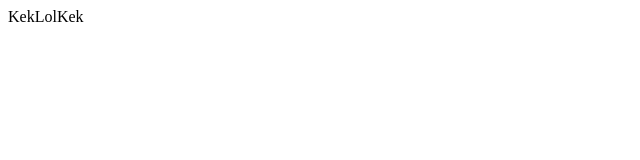
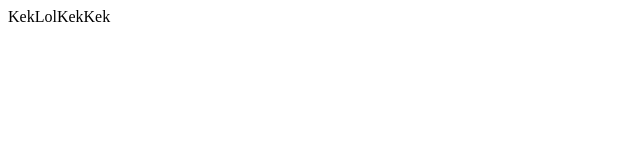
Before and after one commit to AleksandrSl/typescript-ascyrq6, a website: page index.html in a window 1280 px wide. Shown: the full height of the page, 0-640 px from the left. Drawn offline with Linux system fonts and the light colour scheme.

Commit message:
1 binaries uploaded

```diff
--- a/index.html
+++ b/index.html
@@ -1 +1 @@
-<div id="app">KekLolKek</div>
+<div id="app">KekLolKekKek</div>
```
Also changed, not shown: jeky_chan.jpeg (added).
